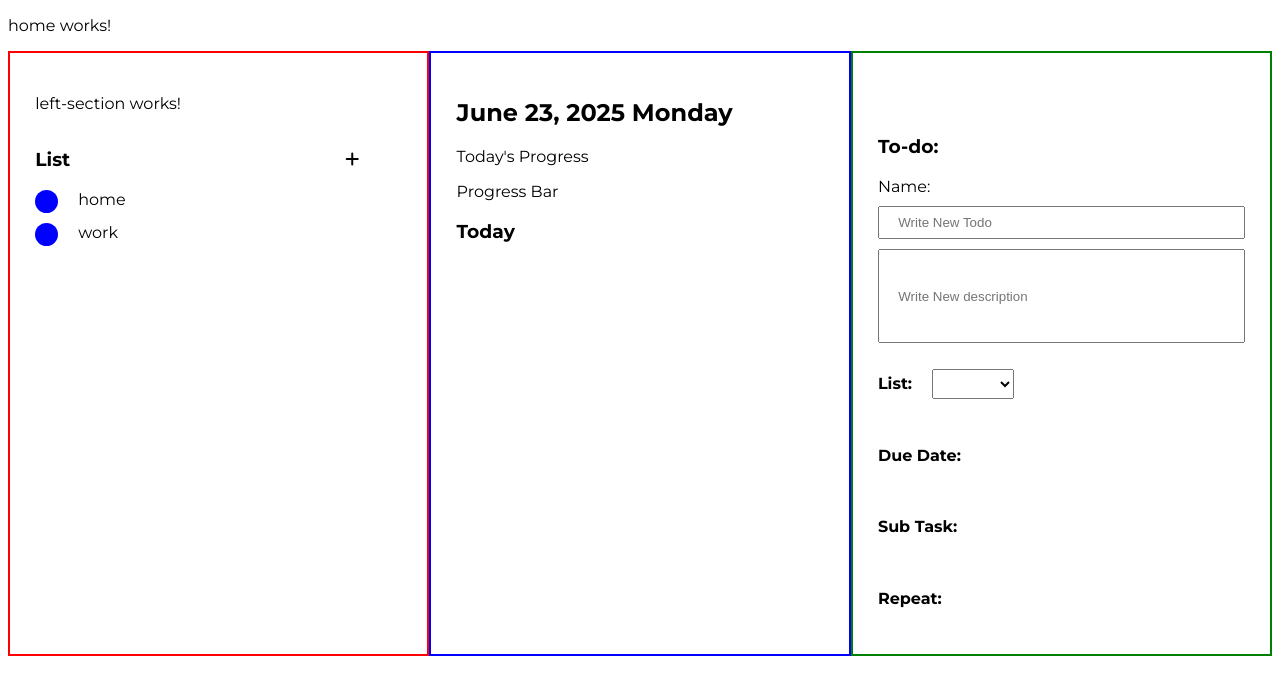
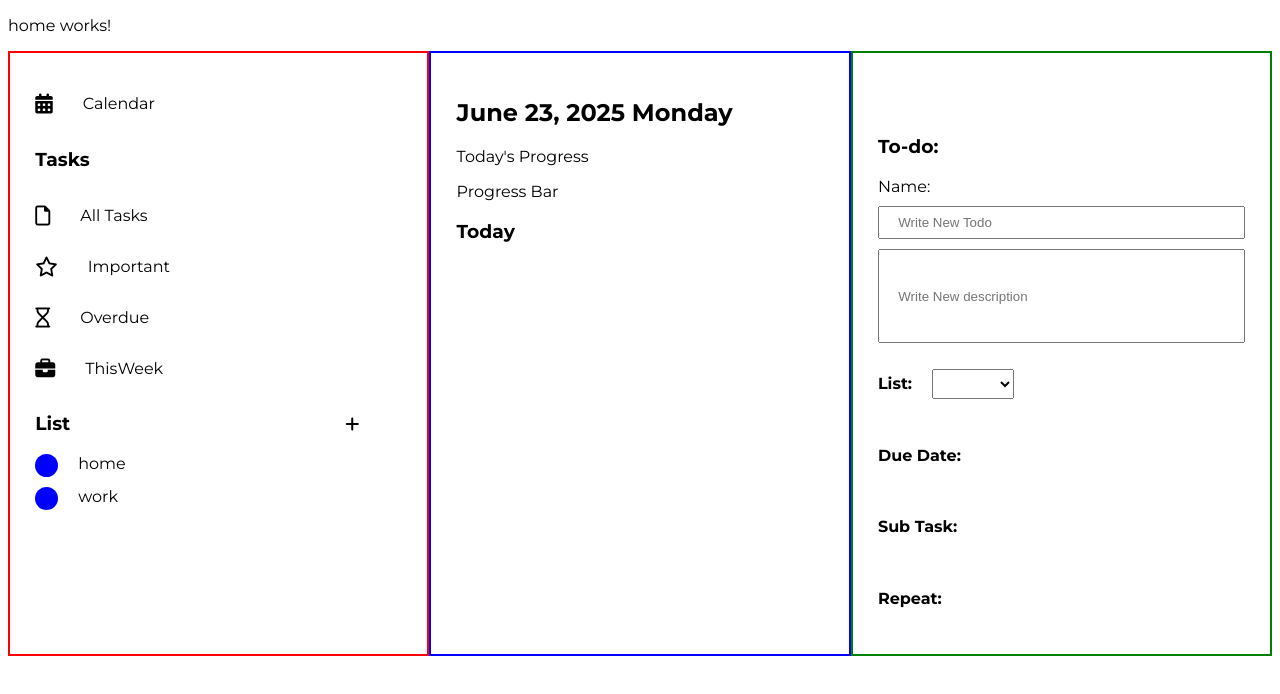
Before and after one commit to Alex31122/Todo-App-Complex-, an Angular app: page / in a window 1280 px wide. Shown: the top 694 px of the page. Built offline with nearby package versions, Linux system fonts and the light colour scheme.

Commit message:
feat: list the options on the left side

```diff
--- a/src/app/pages/home/components/left-section/left-section.css
+++ b/src/app/pages/home/components/left-section/left-section.css
@@ -0,0 +1,31 @@
+.list-bar{
+  display: flex;
+  gap: 75%;
+}
+
+.fa-solid, .fa-regular{
+  margin-top: auto;
+  margin-bottom: auto;
+}
+
+.list{
+  display: flex;
+  flex-direction: column;
+  gap: 10px;
+}
+
+.item, .element{
+  display: flex;
+  gap: 20px;
+}
+
+.circle{
+  background-color: blue;
+  border-radius: 50px;
+  width: 23px;
+  height: 23px;
+}
+
+.element{
+  gap: 30px;
+}
--- a/src/app/pages/home/components/left-section/left-section.html
+++ b/src/app/pages/home/components/left-section/left-section.html
@@ -1,2 +1,36 @@
-<p>left-section works!</p>
-<app-tags-list></app-tags-list>
+<div class="element">
+  <i class="fa-solid fa-calendar-days fa-lg"></i>
+  <p>Calendar</p>
+</div>
+<div class="tasks">
+  <h3>Tasks</h3>
+  <div class="element">
+    <i class="fa-regular fa-file fa-lg"></i>
+    <p>All Tasks</p>
+  </div>
+  <div class="element">
+    <i class="fa-regular fa-star fa-lg"></i>
+    <p>Important</p>
+  </div>
+  <div class="element">
+    <i class="fa-regular fa-hourglass fa-lg"></i>
+    <p>Overdue</p>
+  </div>
+  <div class="element">
+    <i class="fa-solid fa-briefcase fa-lg"></i>
+    <p>ThisWeek</p>
+  </div>
+</div>
+
+<div class="list-bar">
+  <h3>List</h3>
+  <i class="fa-solid fa-plus" (click)="sendSelectionToHome()" ></i>
+</div>
+<div class="list">
+@for (item of tagsList; track $index) {
+  <div class="item">
+    <div class="circle"></div>
+    <div> {{ item }} </div>
+  </div>
+}
+<div>
--- a/src/app/pages/home/components/left-section/left-section.ts
+++ b/src/app/pages/home/components/left-section/left-section.ts
@@ -1,11 +1,29 @@
-import { TagsList } from './../tags-list/tags-list';
-import { Component } from '@angular/core';
+import { Component, EventEmitter, output, Output } from '@angular/core';
 @Component({
   selector: 'app-left-section',
-  imports: [TagsList],
+  imports: [],
   templateUrl: './left-section.html',
   styleUrl: './left-section.css'
 })
 export class LeftSection {
+  selection = output<string>();
+  tagsList: string[] = [];
+  tagsListJson = localStorage.getItem('tagsList');
+  constructor(){
+    if(this.tagsListJson){
+      this.tagsList = JSON.parse(this.tagsListJson);
+    }else{
+      this.tagsList.push("home");
+      this.tagsList.push("work");
+      this.addTagsListToLocalStorage();
+    }
+  }
+  addTagsListToLocalStorage(){
+    const tagsList = JSON.stringify(this.tagsList);
+    localStorage.setItem('tagsList', tagsList);
+  }
 
+  sendSelectionToHome(){
+    this.selection.emit("add_tag");
+  }
 }
```
